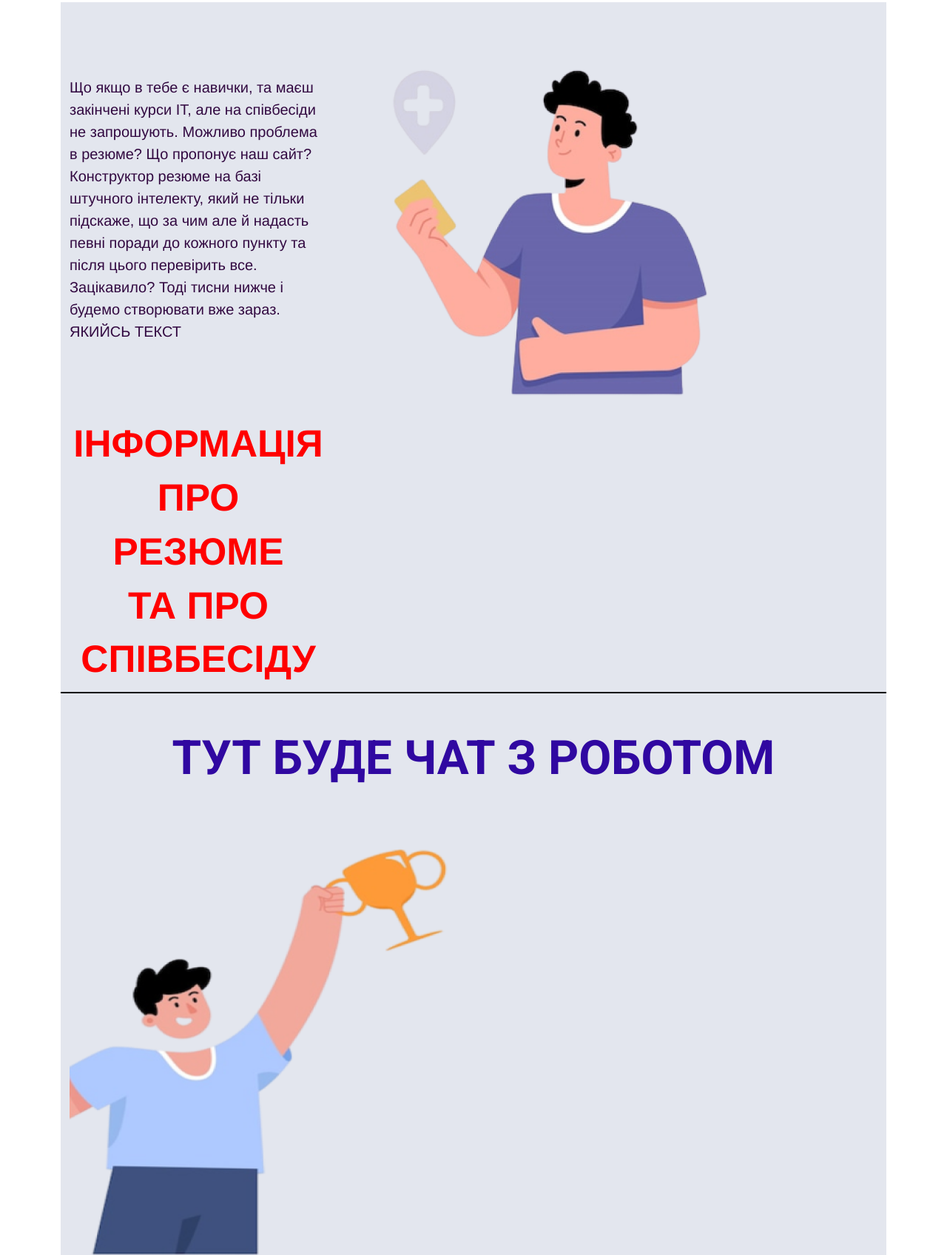
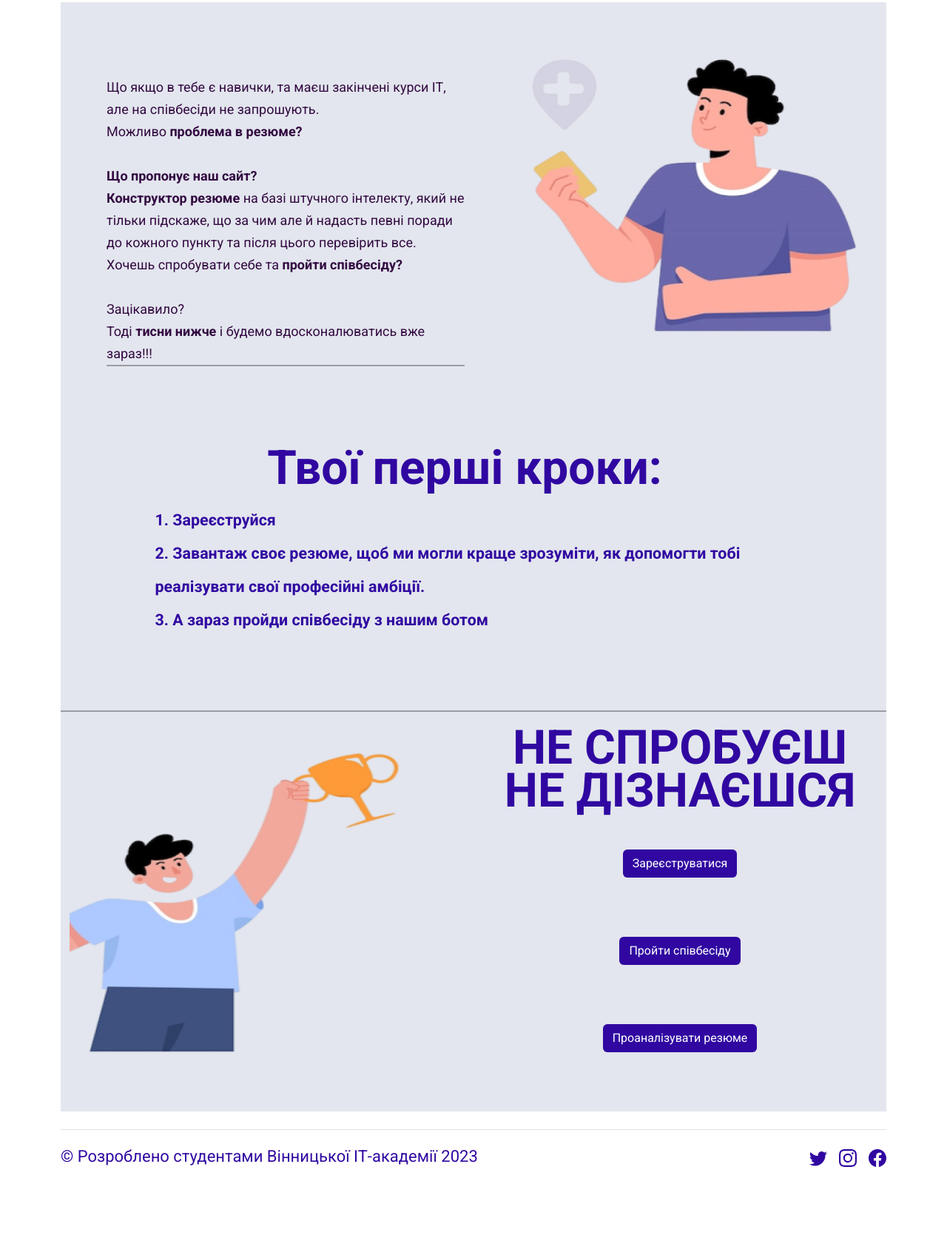
Before and after one commit to AlexMel83/yepshackathon2023, a plain HTML site: page education.html in a window 1280 px wide. Shown: the part 109-1805 px from the top of the page at 74% size. After the commit the page ends 1770 px from the top, so only its background shows below. Drawn offline with nearby package versions, Linux system fonts and the light colour scheme; files whose address does not match are found by name.

Commit message:
New branch oks (#7)
* add_education_page

* Add_education_and_castomers

* Add_hrader_and_footer_to_pages

* Changerd_page_2

```diff
--- a/css/customers.css
+++ b/css/customers.css
@@ -82,8 +82,6 @@ img {
 
 .page_3 .block-questions {
 	background-color: white;
-	margin-bottom: 80px;
-
 }
 
 .page_3 .question_text {
--- a/css/education.css
+++ b/css/education.css
@@ -28,45 +28,63 @@ li {
 }
 
 .page_2 .block-1 {
-	font-family: 'Franklin Gothic Medium', 'Arial Narrow', Arial, sans-serif;
 	font-weight: 400;
-	border-bottom: 2px solid black;
+	border-bottom: 2px solid rgba(0, 0, 0, 0.316);
 }
 
-.page_2 .text_block-1 {
-	font-size: 20px;
+.page_2 .block-1 .text_block-1 {
+	font-size: 18px;
 	line-height: 30px;
 	color: #320941;
-	margin: 100px 0 100px 0;
+	margin: 100px 0px 100px 50px;
+	border-bottom: 2px solid rgba(0, 0, 0, 0.316);
 }
 
 .page_2 .title_block-1 {
 	font-size: calc(30px + (55 - 30) * ((100vw - 320px) / (1440 - 320)));
 	line-height: calc(30px + (80 - 30) * ((100vw - 320px) / (1440 - 320)));
 	color: #FF0000;
+	margin-bottom: 100px;
 }
 
 .page_2 .image_block-1 {
-	width: calc(280px + (600 - 300) * ((100vw - 320px) / (1440 - 320)));
-	height: calc(330px + (670 - 330) * ((100vw - 320px) / (1440 - 320)));
+	width: calc(280px + (600 - 280) * ((100vw - 320px) / (1440 - 320)));
+	height: calc(230px + (570 - 230) * ((100vw - 320px) / (1440 - 320)));
+}
+
+.page_2 .first_steps .tag-list-text {
+	font-size: calc(18px + (22 - 18) * ((100vw - 320px) / (1440 - 320)));
+	font-weight: 600;
+	line-height: calc(15px + (50 - 15) * ((100vw - 320px) / (1440 - 320)));
+	color: #3008A1;
+	margin-bottom: 100px;
+	margin-left: calc(15px + (100 - 20) * ((100vw - 320px) / (1440 - 320)));
+	margin-right: calc(15px + (100 - 20) * ((100vw - 320px) / (1440 - 320)));
 }
 
 
 /*----------------block-2--------------*/
-.page_2 .title_block-2 {
-	display: flex;
-	justify-content: center;
-	margin-top: 50px;
+
+.page_2 .image_block-2 {
+	width: calc(280px + (510 - 280) * ((100vw - 320px) / (1440 - 320)));
+	height: calc(230px + (570 - 230) * ((100vw - 320px) / (1440 - 320)));
 }
 
-.page_2 .image_block-2 {
-	width: calc(280px + (610 - 300) * ((100vw - 320px) / (1440 - 320)));
-	height: calc(330px + (770 - 330) * ((100vw - 320px) / (1440 - 320)));
+.page_2 .block-2 h2 {
+	margin: 20px 20px 50px 20px;
+	text-transform: uppercase;
+	line-height: calc(30px + (63 - 30) * ((100vw - 320px) / (1440 - 320)));
+
+}
+
+.page_2 .block-2 .col-4 {
+	width: 100%;
+
 }
 
 .page_2 .button_block-2 {
 	display: flex;
-	align-items: end;
+	align-items: center;
 	justify-content: center;
 }
 
--- a/education.html
+++ b/education.html
@@ -98,37 +98,58 @@
 
                     <!--block-1-->
                     <section class="row block-1">
-                        <div class="col-md-6 col-lg-4">
+
+                        <div class="col-md-6">
                             <p class="text_block-1">Що якщо в тебе є навички, та маєш закінчені курси ІТ, але на
                                 співбесіди
-                                не запрошують. Можливо проблема в резюме?
-                                Що пропонує наш сайт?
-                                Конструктор резюме на базі штучного інтелекту, який не тільки підскаже, що за чим
-                                але й надасть певні поради до кожного пункту та після цього перевірить все.
-                                Зацікавило? Тоді тисни нижче і будемо створювати вже зараз.
-                                ЯКИЙСЬ ТЕКСТ </p>
-                            <div>
-                                <h1 class="title_block-1">ІНФОРМАЦІЯ ПРО РЕЗЮМЕ <br> ТА ПРО СПІВБЕСІДУ</h1>
-                            </div>
+                                не запрошують.<br> Можливо <b>проблема в резюме? </b><br><br>
+                                <b>Що пропонує наш сайт?</b><br>
+                                <b>Конструктор резюме</b> на базі штучного інтелекту, який не тільки підскаже, що за чим
+                                але й надасть певні поради до кожного пункту та після цього перевірить все.<br>
+                                Xочешь спробувати себе та <b>пройти співбесіду?</b><br><br>
+                                Зацікавило? <br>Тоді <b>тисни нижче</b> і будемо вдосконалюватись вже зараз!!!
+                            </p>
                         </div>
-                        <div class="col-md-6 col-lg-8 img_block-1">
+
+                        <div class="col-md-6 img_block-1">
                             <img class="card-img-center image_block-1"
                                 src="../yepshackathon2023/img/education/image block-1.png" </div>
+                        </div>
+
+                        <div class="row">
+                            <div class="col-12 first_steps">
+                                <h2 class="title-list">Твої перші кроки:</h2>
+                                <div class="tag-list">
+                                    <ul class="tag-list-text">
+                                        <li>1. Зареєструйся</li>
+                                        <li>2. Завантаж своє резюме, щоб ми могли краще зрозуміти,
+                                            як допомогти тобі реалізувати свої професійні амбіції.</li>
+                                        <li>3. А зараз пройди співбесіду з нашим ботом</li>
+                                    </ul>
+                                </div>
+                            </div>
                         </div>
                     </section>
 
                     <!--block-2-->
-                    <section class="row">
-                        <div class="col-md-12 block-2">
-                            <h2 class="title_block-2">ТУТ БУДЕ ЧАТ З РОБОТОМ</a>
-                            </h2>
-                            <div class="img">
+                    <section>
+                        <div class="row block-2">
+                            <div class="col-6 img">
                                 <img class="image_block-2" src="../yepshackathon2023/img/education/image block-2.png">
                             </div>
-
-                            <div class="button_block-2">
-                                <button type="button" class="btn  button">Зареєструватися</button>
+                            <div class="col-6">
+                                <h2 class="row">не спробуєш не дізнаєшся</h2>
+                                <div class="col-4 button_block-2">
+                                    <button type="button" class="btn  button">Зареєструватися</button>
+                                </div>
+                                <div class="col-4 button_block-2">
+                                    <button type="button" class="btn  button">Пройти співбесіду</button>
+                                </div>
+                                <div class="col-4 button_block-2">
+                                    <button type="button" class="btn  button">Проаналізувати резюме</button>
+                                </div>
                             </div>
+                        </div>
                     </section>
                 </div>
             </div>
```
Also changed, not shown: customers.html (+1 -0 lines).
